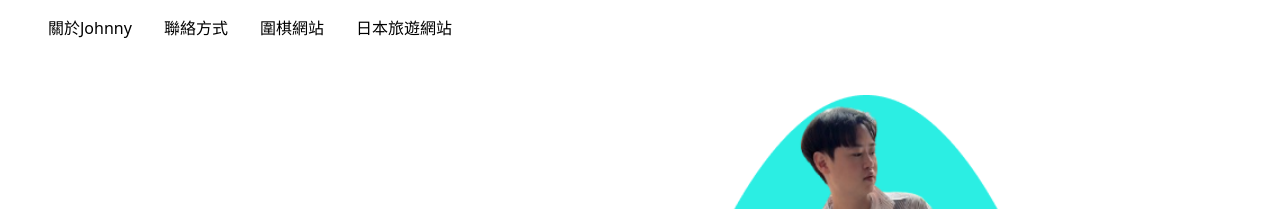
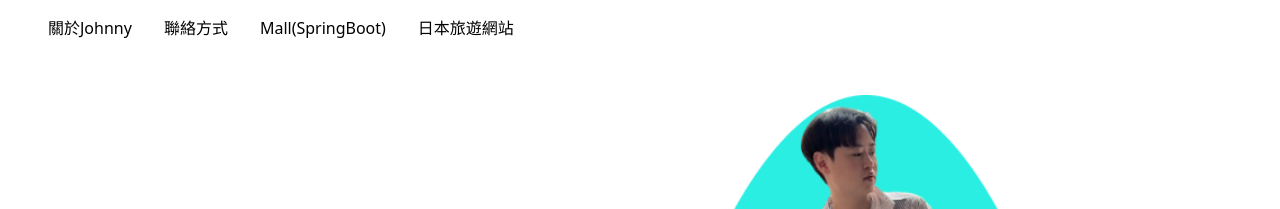
Before and after one commit to johnny871006/johnny, a plain HTML site: page PortfolioWeb/index.html in a window 1280 px wide. Shown: the top 209 px of the page. Drawn offline with nearby package versions, Linux system fonts and the light colour scheme.

Commit message:
Update index.html

```diff
--- a/PortfolioWeb/index.html
+++ b/PortfolioWeb/index.html
@@ -18,7 +18,7 @@
       <ul>
         <li><a href="#">關於Johnny</a></li>
         <li><a href="./contact.html">聯絡方式</a></li>
-        <li><a target="_blank" href="">圍棋網站</a></li>
+        <li><a target="_blank" href="">Mall(SpringBoot)</a></li>
         <li><a target="_blank" href="">日本旅遊網站</a></li>
       </ul>
     </nav>
```
